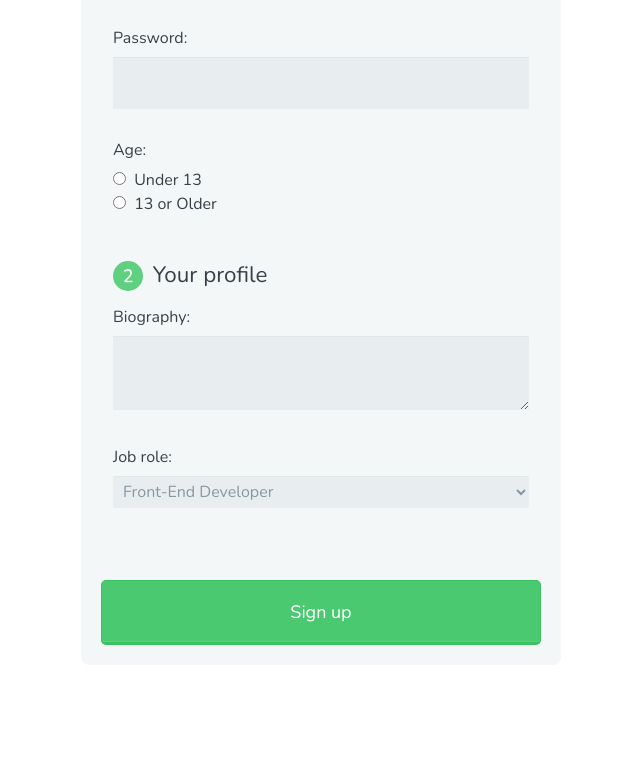
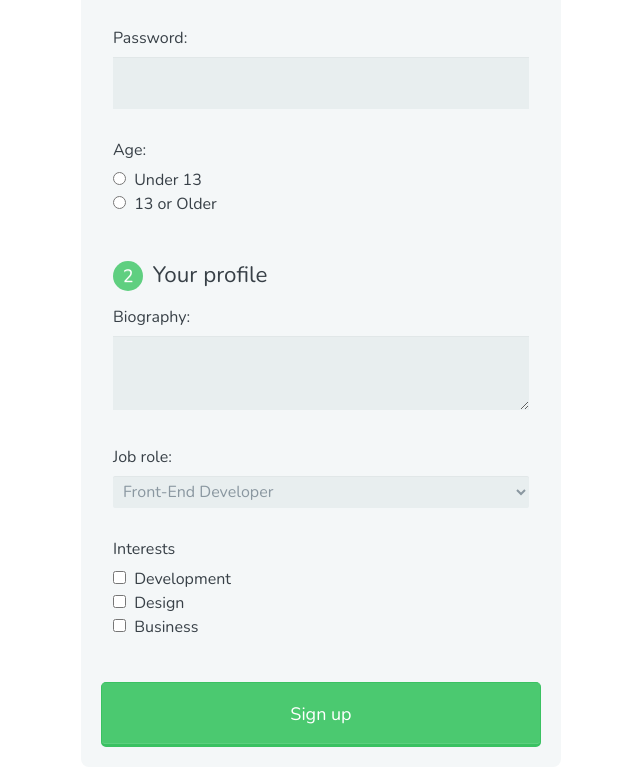
Before and after one commit to JoKeizer/Form, a plain HTML site: page index.html in a window 1280 px wide. Shown: the part 338-1115 px from the top of the page, without its empty margins (319-959 px from the left). Before the commit the page ends 1013 px from the top, so only its background shows below. Drawn offline with nearby package versions, Linux system fonts and the light colour scheme.

Commit message:
Add Checkbox

```diff
--- a/index.html
+++ b/index.html
@@ -57,7 +57,19 @@
                     <option value="freelancer">Freelancer</option>
                 </optgroup>
             </select>
+
+            <label>Interests</label>
+            <input type="checkbox" id="development" value="interest_development" name="user_interest">
+            <label class="light" for="development">Development</label>
+            <br>
+            <input type="checkbox" id="design" value="interest_design" name="user_interest">
+            <label class="light" for="design">Design</label>
+            <br>
+            <input type="checkbox" id="business" value="interest_business" name="user_business">
+            <label class="light" for="business">Business</label>
+
         </fieldset>
+
         <button type="submit">Sign up</button>
     </form>
 
```
